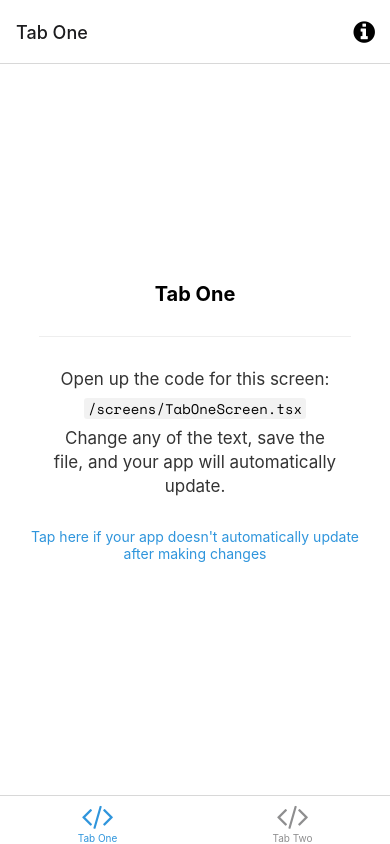
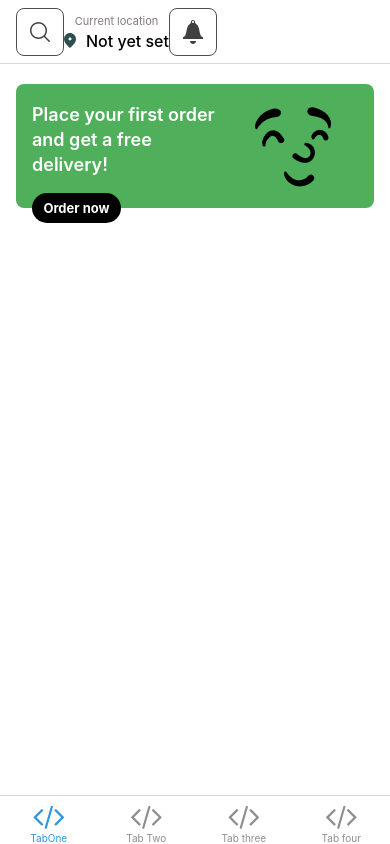
Before and after one commit to Criotech/Resturant-app, a React Native app: screen /TabOne in a window 390 px wide. Built offline with nearby package versions, Linux system fonts and the light colour scheme; what expo-linking would draw is missing.

Commit message:
initial app setup

```diff
--- /dev/null
+++ b/components/CustomHeader/index.tsx
@@ -0,0 +1,48 @@
+import React, {FC} from "react";
+import { StyleSheet, Image } from 'react-native';
+import { Text, View } from "../Themed";
+import SearchOutline from "../Svgs/search-outline"
+import BellFill from "../Svgs/bell-fill";
+import GPSOutline from "../Svgs/gps-fill";
+
+interface IProps {
+    navigation: any;
+}
+
+const CustomHeader: FC<IProps> = ({ navigation }) => (
+    <View style={styles.container}>
+        <View style={styles.iconContainer}>
+            <SearchOutline height={20} width={20} color="#404040" />
+        </View>
+        <View style={styles.center}>
+            <Text lightColor="#867979" darkColor="#867979" style={{fontSize: 11, marginBottom: 3}}>Current location</Text>
+            <View style={{flexDirection: 'row'}}><GPSOutline height={15} width={12} color={"#2D4F4D"} /><Text lightColor="#000000" darkColor="#000000" style={{fontSize: 16, fontWeight: "500", marginLeft: 10}}>Not yet set</Text></View>
+        </View>
+        <View style={styles.iconContainer}>
+            <BellFill height={24} width={20} color={"#404040"} />
+        </View>
+    </View>
+);
+
+export default CustomHeader
+
+const styles = StyleSheet.create({
+    center: {
+        justifyContent: 'center',
+        alignItems: "center",
+    },
+    container: {
+        flexDirection: "row",
+        justifyContent: "space-between",
+        width: "100%"
+    },
+    iconContainer: {
+        borderColor: "#4D4D4D",
+        width: 48,
+        height: 48,
+        justifyContent: "center",
+        alignItems: "center",
+        borderRadius: 8,
+        borderWidth: .2
+    }
+});
--- /dev/null
+++ b/components/Svgs/bell-fill.tsx
@@ -0,0 +1,21 @@
+import React from 'react';
+import { Text, View, StyleSheet } from 'react-native';
+import Svg, { Path } from "react-native-svg"
+
+export default function BellFill({ height, width, color }: { height: number, width: number, color: string }) {
+    return (
+        <View style={styles.container}>
+            <Svg width={width} height={height} viewBox="0 0 20 24" fill="none" xmlns="http://www.w3.org/2000/svg">
+                <Path d="M13.137 3.945C12.493 3.571 12.095 2.875 12.096 2.125V2.122C12.097 0.95 11.158 0 10 0C8.842 0 7.903 0.95 7.903 2.122V2.125C7.904 2.876 7.507 3.571 6.862 3.945C2.195 6.657 4.877 15.66 0 17.251V19H20V17.251C15.123 15.66 17.805 6.657 13.137 3.945ZM10 1C10.552 1 11 1.449 11 2C11 2.552 10.552 3 10 3C9.448 3 9 2.552 9 2C9 1.449 9.448 1 10 1ZM13 21C13 22.598 11.608 24 10.029 24C8.45 24 7 22.598 7 21H13Z" fill={color} />
+            </Svg>
+        </View>
+    );
+}
+
+const styles = StyleSheet.create({
+    container: {
+        flex: 1,
+        justifyContent: 'center',
+        alignItems: 'center',
+    }
+});
--- /dev/null
+++ b/components/Svgs/gps-fill.tsx
@@ -0,0 +1,21 @@
+import React from 'react';
+import { Text, View, StyleSheet } from 'react-native';
+import Svg, { Path } from "react-native-svg"
+
+export default function GPSOutline({ height, width, color }: { height: number, width: number, color: string }) {
+    return (
+        <View style={styles.container}>
+            <Svg width={width} height={height} viewBox="0 0 12 15" fill="none" xmlns="http://www.w3.org/2000/svg">
+                <Path d="M6 7.5C6.4125 7.5 6.76575 7.353 7.05975 7.059C7.35325 6.7655 7.5 6.4125 7.5 6C7.5 5.5875 7.35325 5.23425 7.05975 4.94025C6.76575 4.64675 6.4125 4.5 6 4.5C5.5875 4.5 5.2345 4.64675 4.941 4.94025C4.647 5.23425 4.5 5.5875 4.5 6C4.5 6.4125 4.647 6.7655 4.941 7.059C5.2345 7.353 5.5875 7.5 6 7.5ZM6 15C3.9875 13.2875 2.4845 11.6967 1.491 10.2277C0.497 8.75925 0 7.4 0 6.15C0 4.275 0.60325 2.78125 1.80975 1.66875C3.01575 0.55625 4.4125 0 6 0C7.5875 0 8.98425 0.55625 10.1903 1.66875C11.3968 2.78125 12 4.275 12 6.15C12 7.4 11.5033 8.75925 10.5098 10.2277C9.51575 11.6967 8.0125 13.2875 6 15Z" fill={color} />
+            </Svg>
+        </View>
+    );
+}
+
+const styles = StyleSheet.create({
+    container: {
+        flex: 1,
+        justifyContent: 'center',
+        alignItems: 'center',
+    }
+});
--- /dev/null
+++ b/components/Svgs/search-outline.tsx
@@ -0,0 +1,21 @@
+import React from 'react';
+import { Text, View, StyleSheet } from 'react-native';
+import Svg, { Path } from "react-native-svg"
+
+export default function SearchOutline({ height, width, color }: { height: number, width: number, color: string }) {
+    return (
+        <View style={styles.container}>
+            <Svg width={width} height={height} viewBox="0 0 20 20" fill="none" xmlns="http://www.w3.org/2000/svg">
+                <Path d="M13.97 15.031C12.491 16.269 10.586 17.016 8.509 17.016C3.812 17.016 0 13.204 0 8.508C0 3.812 3.812 0 8.509 0C13.204 0 17.017 3.812 17.017 8.508C17.017 10.586 16.27 12.492 15.032 13.969L19.781 18.719C19.927 18.865 20 19.057 20 19.25C20 19.837 19.463 20 19.25 20C19.058 20 18.866 19.927 18.719 19.78L13.97 15.031ZM8.509 1.501C4.641 1.501 1.502 4.641 1.502 8.508C1.502 12.375 4.641 15.515 8.509 15.515C12.375 15.515 15.516 12.375 15.516 8.508C15.516 4.641 12.375 1.501 8.509 1.501Z" fill={color} />
+            </Svg>
+        </View>
+    );
+}
+
+const styles = StyleSheet.create({
+    container: {
+        flex: 1,
+        justifyContent: 'center',
+        alignItems: 'center',
+    }
+});
--- a/constants/Colors.ts
+++ b/constants/Colors.ts
@@ -8,6 +8,7 @@ export default {
     tint: tintColorLight,
     tabIconDefault: '#ccc',
     tabIconSelected: tintColorLight,
+    customHeaderIconContainer: "#4D4D4D"
   },
   dark: {
     text: '#fff',
@@ -15,5 +16,6 @@ export default {
     tint: tintColorDark,
     tabIconDefault: '#ccc',
     tabIconSelected: tintColorDark,
+    customHeaderIconContainer: "#4D4D4D"
   },
 };
--- a/navigation/index.tsx
+++ b/navigation/index.tsx
@@ -9,6 +9,7 @@ import { NavigationContainer, DefaultTheme, DarkTheme } from '@react-navigation/
 import { createNativeStackNavigator } from '@react-navigation/native-stack';
 import * as React from 'react';
 import { ColorSchemeName, Pressable } from 'react-native';
+import CustomHeader from '../components/CustomHeader';
 
 import Colors from '../constants/Colors';
 import useColorScheme from '../hooks/useColorScheme';
@@ -66,22 +67,23 @@ function BottomTabNavigator() {
         name="TabOne"
         component={TabOneScreen}
         options={({ navigation }: RootTabScreenProps<'TabOne'>) => ({
-          title: 'Tab One',
+          headerTitle: () => <CustomHeader navigation={navigation}  />,
+          // title: 'Tab One',
           tabBarIcon: ({ color }) => <TabBarIcon name="code" color={color} />,
-          headerRight: () => (
-            <Pressable
-              onPress={() => navigation.navigate('Modal')}
-              style={({ pressed }) => ({
-                opacity: pressed ? 0.5 : 1,
-              })}>
-              <FontAwesome
-                name="info-circle"
-                size={25}
-                color={Colors[colorScheme].text}
-                style={{ marginRight: 15 }}
-              />
-            </Pressable>
-          ),
+          // headerRight: () => (
+          //   <Pressable
+          //     onPress={() => navigation.navigate('Modal')}
+          //     style={({ pressed }) => ({
+          //       opacity: pressed ? 0.5 : 1,
+          //     })}>
+          //     <FontAwesome
+          //       name="info-circle"
+          //       size={25}
+          //       color={Colors[colorScheme].text}
+          //       style={{ marginRight: 15 }}
+          //     />
+          //   </Pressable>
+          // ),
         })}
       />
       <BottomTab.Screen
@@ -89,6 +91,22 @@ function BottomTabNavigator() {
         component={TabTwoScreen}
         options={{
           title: 'Tab Two',
+          tabBarIcon: ({ color }) => <TabBarIcon name="code" color={color} />,
+        }}
+      />
+      <BottomTab.Screen
+        name="TabThree"
+        component={TabTwoScreen}
+        options={{
+          title: 'Tab three',
+          tabBarIcon: ({ color }) => <TabBarIcon name="code" color={color} />,
+        }}
+      />
+      <BottomTab.Screen
+        name="TabFour"
+        component={TabTwoScreen}
+        options={{
+          title: 'Tab four',
           tabBarIcon: ({ color }) => <TabBarIcon name="code" color={color} />,
         }}
       />
--- a/package.json
+++ b/package.json
@@ -31,6 +31,7 @@
     "react-native": "0.70.5",
     "react-native-safe-area-context": "4.4.1",
     "react-native-screens": "~3.18.0",
+    "react-native-svg": "^13.6.0",
     "react-native-web": "~0.18.9"
   },
   "devDependencies": {
--- a/screens/TabOneScreen.tsx
+++ b/screens/TabOneScreen.tsx
@@ -1,32 +1,71 @@
-import { StyleSheet } from 'react-native';
-
-import EditScreenInfo from '../components/EditScreenInfo';
+import { StyleSheet, Image, TouchableOpacity } from 'react-native';
 import { Text, View } from '../components/Themed';
 import { RootTabScreenProps } from '../types';
+import Face from "../assets/images/face.png";
 
 export default function TabOneScreen({ navigation }: RootTabScreenProps<'TabOne'>) {
   return (
     <View style={styles.container}>
-      <Text style={styles.title}>Tab One</Text>
-      <View style={styles.separator} lightColor="#eee" darkColor="rgba(255,255,255,0.1)" />
-      <EditScreenInfo path="/screens/TabOneScreen.tsx" />
+      <View style={styles.topSectionContainer} lightColor="#4FAF5A" darkColor="#4FAF5A">
+        <View style={styles.topSectionContainerLeft}>
+          <Text style={styles.topSectionContainerText} lightColor="#FFFFFF">Place your first order and get a free delivery!</Text>
+
+          <TouchableOpacity style={styles.topSectionContainerButton}>
+            <Text style={styles.topSectionContainerButtonText}>Order now</Text>
+          </TouchableOpacity>
+        </View>
+        <View style={styles.topSectionContainerRight}>
+          <Image source={Face} />
+        </View>
+      </View>
     </View>
   );
 }
 
 const styles = StyleSheet.create({
   container: {
+    paddingHorizontal: 16,
+    paddingVertical: 20,
+    flex: 1
+  },
+  topSectionContainer: {
+    height: 124,
+    width: "100%",
+    borderRadius: 8,
+    paddingLeft: 16,
+    paddingRight: 16,
+    paddingBottom: 16,
+    paddingTop: 18,
+    flexDirection: 'row'
+  },
+  topSectionContainerLeft: {
+    backgroundColor: "transparent",
+    width: "60%"
+  },
+  topSectionContainerRight: {
+    backgroundColor: "transparent",
     flex: 1,
-    alignItems: 'center',
     justifyContent: 'center',
+    alignItems: 'center'
   },
-  title: {
-    fontSize: 20,
-    fontWeight: 'bold',
+  topSectionContainerText: {
+    fontSize: 18,
+    fontWeight: "600",
+    lineHeight: 25,
+    color:"#ffffff"
   },
-  separator: {
-    marginVertical: 30,
-    height: 1,
-    width: '80%',
+  topSectionContainerButton: {
+    width: 89,
+    height: 30,
+    borderRadius: 20,
+    backgroundColor: "#000000",
+    marginTop: 16,
+    justifyContent: 'center',
+    alignItems: 'center'
+  },
+  topSectionContainerButtonText: {
+    fontSize: 13,
+    fontWeight: "700",
+    color:"#ffffff"
   },
 });
--- a/types.tsx
+++ b/types.tsx
@@ -27,6 +27,9 @@ export type RootStackScreenProps<Screen extends keyof RootStackParamList> = Nati
 export type RootTabParamList = {
   TabOne: undefined;
   TabTwo: undefined;
+  TabThree: undefined;
+  TabFour: undefined;
+
 };
 
 export type RootTabScreenProps<Screen extends keyof RootTabParamList> = CompositeScreenProps<
```
Also changed, not shown: assets/images/face.png (added), 1 other file (tests, documents, lock files or other folders).
